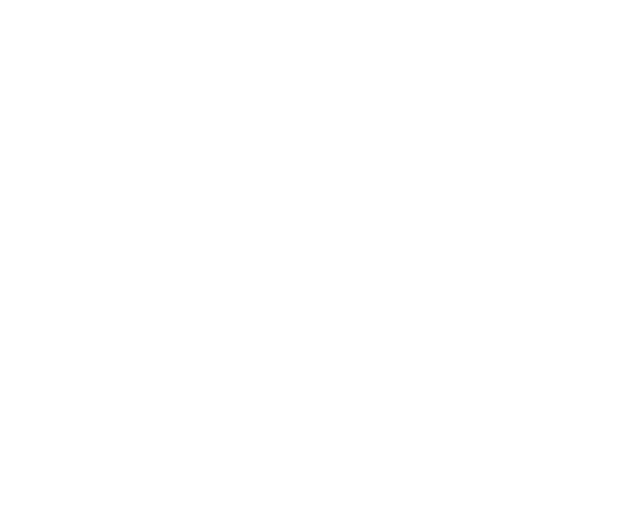
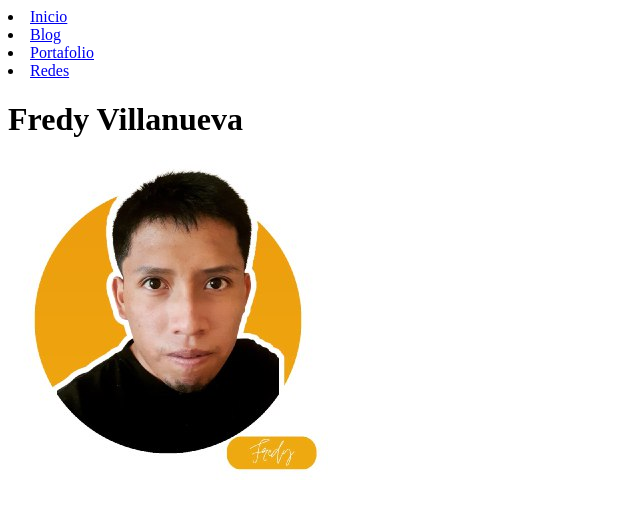
Before and after one commit to fredyvillanueva/fredyvillanueva.github.io, a plain HTML site: page index.html in a window 1280 px wide. Shown: the whole page, without its empty margins (0-640 px from the left). Drawn offline with Linux system fonts and the light colour scheme.

Commit message:
cambios en html

```diff
--- a/index.html
+++ b/index.html
@@ -11,8 +11,22 @@
 <body>
 
     <header>
-
-
+        <div>
+            <nav>
+                <li><a href="#">Inicio</a></li>
+                <li><a href="#">Blog</a></li>
+                <li><a href="#">Portafolio</a></li>
+                <li><a href="#">Redes</a></li>
+            </nav>
+        </div>
+        <div>
+            <h1>
+                Fredy Villanueva
+            </h1>
+        </div>
+        <div>
+            <img src="./media/fredy.jpg" alt="Foto de perfil">
+        </div>
     </header>
 </body>
 </html>
```
